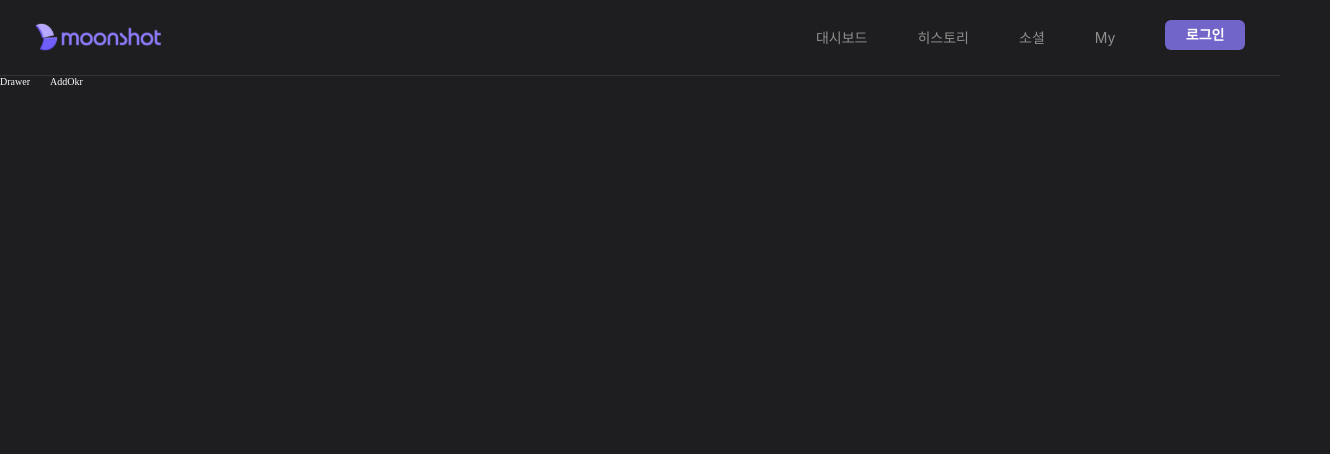
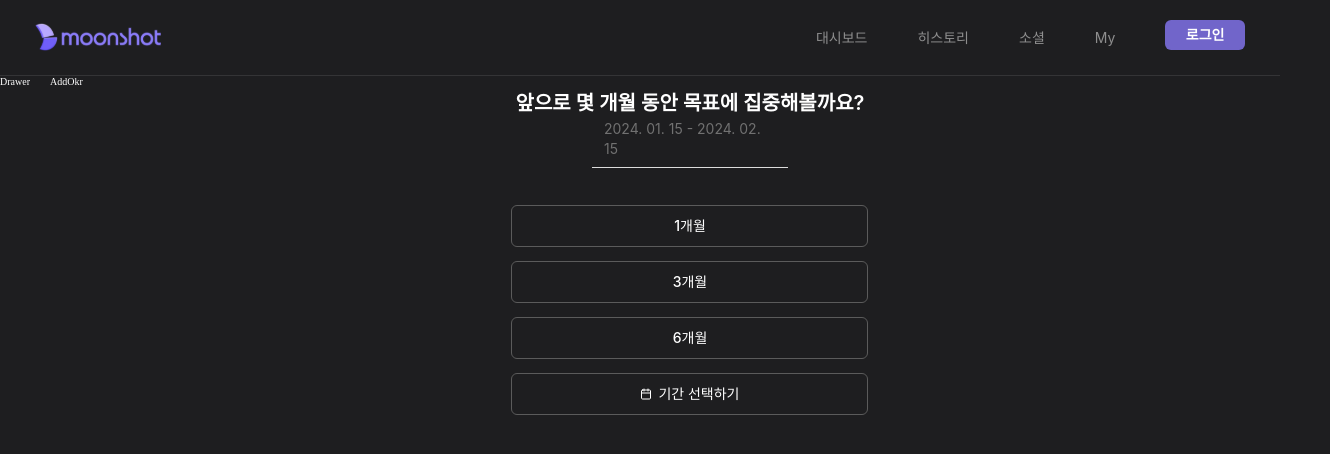
Before and after one commit to MOONSHOT-Team/MOONSHOT-CLIENT, a React (Vite) app: page /add-okr in a window 1280 px wide. Shown: the top 454 px of the page, 1330 px wide, since content can reach past the window. Built offline with nearby package versions, Linux system fonts and the light colour scheme; a web font is replaced by a local one; what emotion-normalize would draw is missing.

Commit message:
feat : 목표 기간 선택 뷰 ui

```diff
--- a/src/AddOkr/components/objPeriod/PeriodBtn.tsx
+++ b/src/AddOkr/components/objPeriod/PeriodBtn.tsx
@@ -5,14 +5,22 @@ import { IcCalender } from '../../assets/icons';
 interface IPeriodBtnProps {
   period: string;
   isClicked: boolean;
-  isDate?: boolean;
+  isDate: boolean;
 }
 
 const PeriodBtn = ({ period, isClicked, isDate = false }: IPeriodBtnProps) => {
+  const SELECT_PERIOD_TEXT = '기간 선택하기';
+
   return (
     <StPeriodBtnBox $isClicked={isClicked}>
-      {isDate && <IcCalender />}
-      <StPeriodText>{period}</StPeriodText>
+      {isDate ? (
+        <>
+          <IcCalender />
+          <StPeriodText>{SELECT_PERIOD_TEXT}</StPeriodText>
+        </>
+      ) : (
+        <StPeriodText>{period}</StPeriodText>
+      )}
     </StPeriodBtnBox>
   );
 };
--- a/src/AddOkr/components/step/ObjPeriod.tsx
+++ b/src/AddOkr/components/step/ObjPeriod.tsx
@@ -1,5 +1,76 @@
+import { css } from '@emotion/react';
+import styled from '@emotion/styled';
+
+import PeriodBtn from '../objPeriod/PeriodBtn';
+
 const ObjPeriod = () => {
-  return <div></div>;
+  const OBJ_PERIOD_LIST = ['1개월', '3개월', '6개월', 'SELECT_PERIOD'];
+
+  // 오늘 날짜 'yyyy. mm. dd` 형태로 만드는 함수
+  const today = new Date();
+  const year = today.getFullYear();
+  const month = ('0' + (today.getMonth() + 1)).slice(-2);
+  const day = ('0' + today.getDate()).slice(-2);
+
+  const OBJ_START_AT = `${year}. ${month}. ${day}`;
+
+  return (
+    <section css={ObjPeriodContainer}>
+      <StPeriodBtnTitle>앞으로 몇 개월 동안 목표에 집중해볼까요?</StPeriodBtnTitle>
+      <div css={PeriodDateBox}>
+        <StPeriodDateTxt>{`${OBJ_START_AT} - 2024. 02. 15`}</StPeriodDateTxt>
+        <StPeriodUnderLine />
+      </div>
+      <div css={PeriodBtnWrapper}>
+        {OBJ_PERIOD_LIST.map((period) => {
+          return (
+            <>
+              <PeriodBtn period={period} isClicked={false} isDate={period === 'SELECT_PERIOD'} />
+            </>
+          );
+        })}
+      </div>
+    </section>
+  );
 };
 
 export default ObjPeriod;
+
+const ObjPeriodContainer = css`
+  display: flex;
+  flex-direction: column;
+  align-items: center;
+  width: 100vw;
+`;
+
+const StPeriodBtnTitle = styled.h1`
+  color: ${({ theme }) => theme.colors.gray_000};
+  ${({ theme }) => theme.fonts.title_20_semibold};
+`;
+
+const PeriodBtnWrapper = css`
+  display: flex;
+  flex-direction: column;
+  gap: 1.4rem;
+`;
+
+const PeriodDateBox = css`
+  display: flex;
+  flex-direction: column;
+  gap: 0.8rem;
+  width: 19.6rem;
+  margin-bottom: 3.7rem;
+`;
+
+const StPeriodDateTxt = styled.p`
+  padding: 0 1.2rem;
+  ${({ theme }) => theme.fonts.body_14_regular};
+
+  color: ${({ theme }) => theme.colors.gray_400};
+`;
+
+const StPeriodUnderLine = styled.div`
+  width: 19.6rem;
+  height: 1px;
+  background-color: ${({ theme }) => theme.colors.gray_200};
+`;
--- a/src/AddOkr/index.tsx
+++ b/src/AddOkr/index.tsx
@@ -1,5 +1,12 @@
+import ObjPeriod from './components/step/ObjPeriod';
+
 const AddOkr = () => {
-  return <div>AddOkr</div>;
+  return (
+    <div>
+      AddOkr
+      <ObjPeriod />
+    </div>
+  );
 };
 
 export default AddOkr;
```
